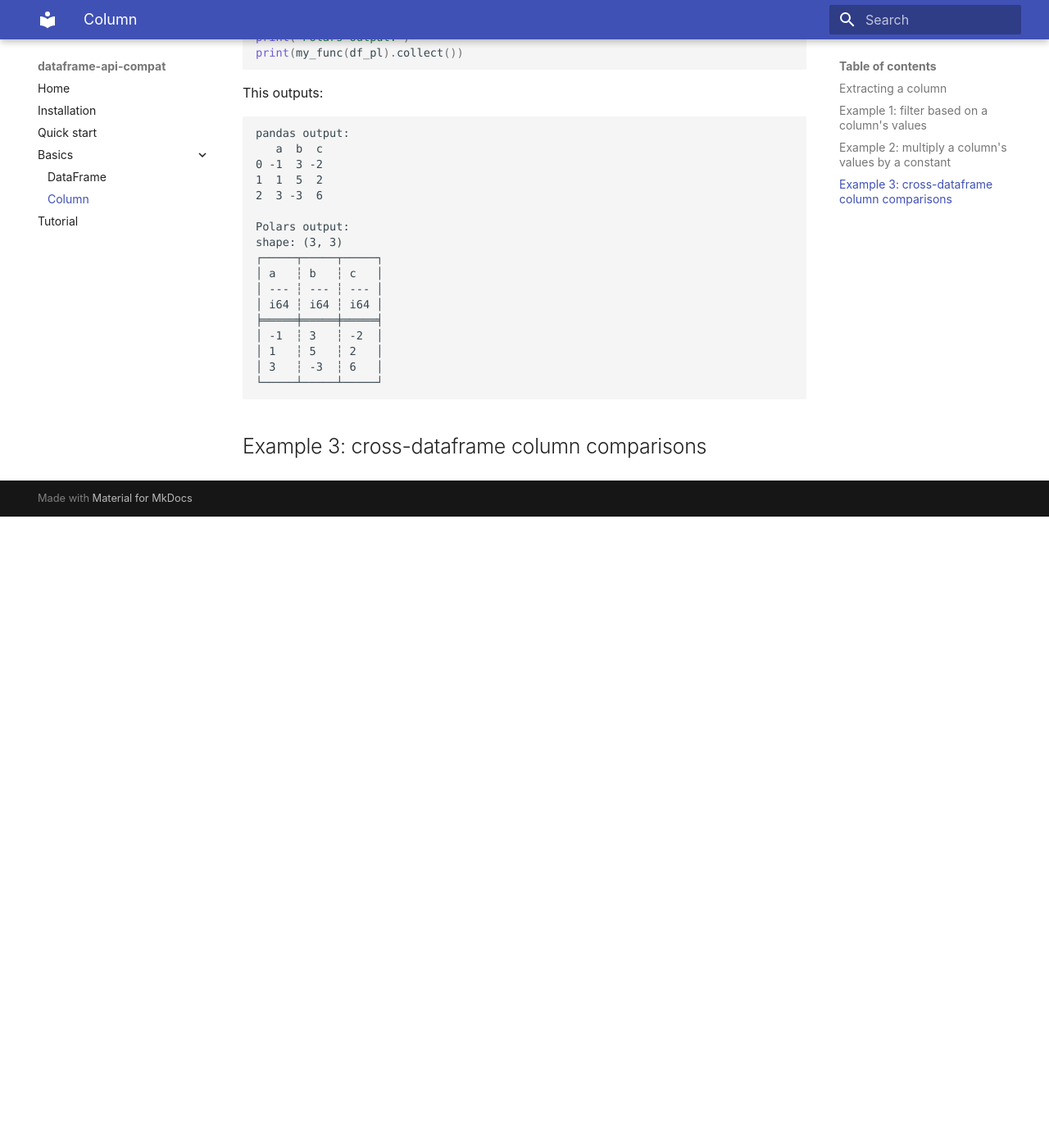
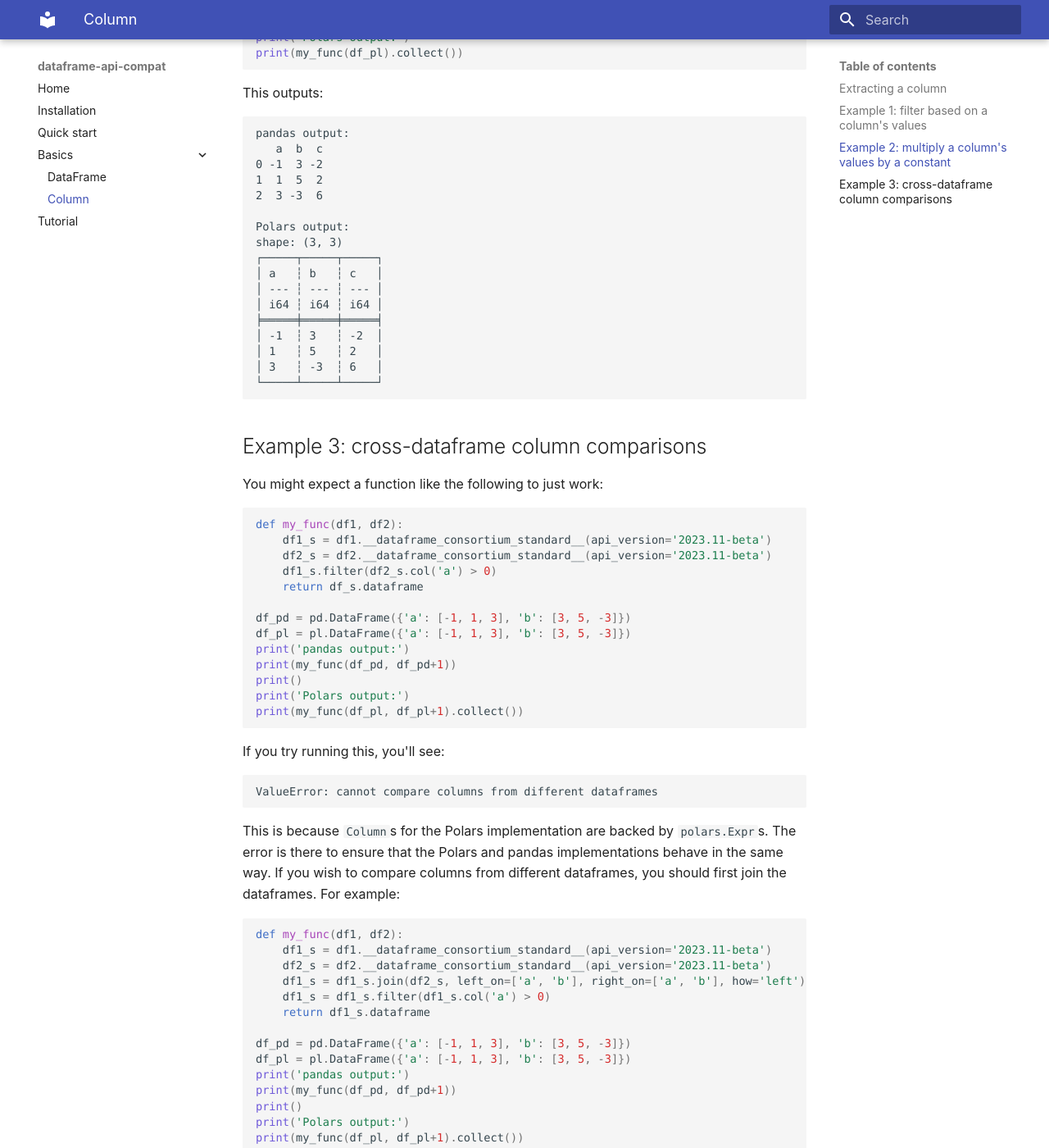
Before and after one commit to data-apis/dataframe-api-compat, an MkDocs documentation site: the page built from docs/basics/column.md, in a window 1280 px wide and 1400 px high, scrolled down 2364 px. Shown: the whole window at 82% size. Built offline with MkDocs 1.6.1 and Material for MkDocs 9.7.7, drawn with Linux system fonts in a browser that asks for light colours; before the commit the page ends 2994 px from its top, so only the background shows below that; some of the changed text lies outside the part shown.

Commit message:
column docs

````diff
--- a/docs/basics/column.md
+++ b/docs/basics/column.md
@@ -132,3 +132,62 @@ shape: (3, 3)
 ```
 
 ## Example 3: cross-dataframe column comparisons
+
+You might expect a function like the following to just work:
+```python
+def my_func(df1, df2):
+    df1_s = df1.__dataframe_consortium_standard__(api_version='2023.11-beta')
+    df2_s = df2.__dataframe_consortium_standard__(api_version='2023.11-beta')
+    df1_s.filter(df2_s.col('a') > 0)
+    return df_s.dataframe
+
+df_pd = pd.DataFrame({'a': [-1, 1, 3], 'b': [3, 5, -3]})
+df_pl = pl.DataFrame({'a': [-1, 1, 3], 'b': [3, 5, -3]})
+print('pandas output:')
+print(my_func(df_pd, df_pd+1))
+print()
+print('Polars output:')
+print(my_func(df_pl, df_pl+1).collect())
+```
+If you try running this, you'll see:
+```
+ValueError: cannot compare columns from different dataframes
+```
+This is because `Column`s for the Polars implementation are backed by `polars.Expr`s.
+The error is there to ensure that the Polars and pandas implementations behave in the same way.
+If you wish to compare columns from different dataframes, you should first join the dataframes.
+For example:
+```python
+def my_func(df1, df2):
+    df1_s = df1.__dataframe_consortium_standard__(api_version='2023.11-beta')
+    df2_s = df2.__dataframe_consortium_standard__(api_version='2023.11-beta')
+    df1_s = df1_s.join(df2_s, left_on=['a', 'b'], right_on=['a', 'b'], how='left')
+    df1_s = df1_s.filter(df1_s.col('a') > 0)
+    return df1_s.dataframe
+
+df_pd = pd.DataFrame({'a': [-1, 1, 3], 'b': [3, 5, -3]})
+df_pl = pl.DataFrame({'a': [-1, 1, 3], 'b': [3, 5, -3]})
+print('pandas output:')
+print(my_func(df_pd, df_pd+1))
+print()
+print('Polars output:')
+print(my_func(df_pl, df_pl+1).collect())
+```
+which outputs
+```
+pandas output:
+   a  b
+0  1  5
+1  3 -3
+
+Polars output:
+shape: (2, 2)
+┌─────┬─────┐
+│ a   ┆ b   │
+│ --- ┆ --- │
+│ i64 ┆ i64 │
+╞═════╪═════╡
+│ 1   ┆ 5   │
+│ 3   ┆ -3  │
+└─────┴─────┘
+```
````
